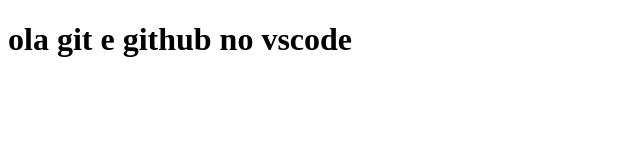
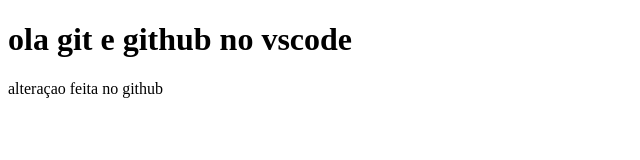
Before and after one commit to CassiaCristina0o/teste-1-vscode, a plain HTML site: page index.html in a window 1280 px wide. Shown: the whole page, without its empty margins (0-640 px from the left). Drawn offline with Linux system fonts and the light colour scheme.

Commit message:
Update index.html

```diff
--- a/index.html
+++ b/index.html
@@ -8,5 +8,6 @@
 </head>
 <body>
     <h1>ola git e github no vscode</h1>
+    <p> alteraçao feita no github<p>
 </body>
 </html>
```
